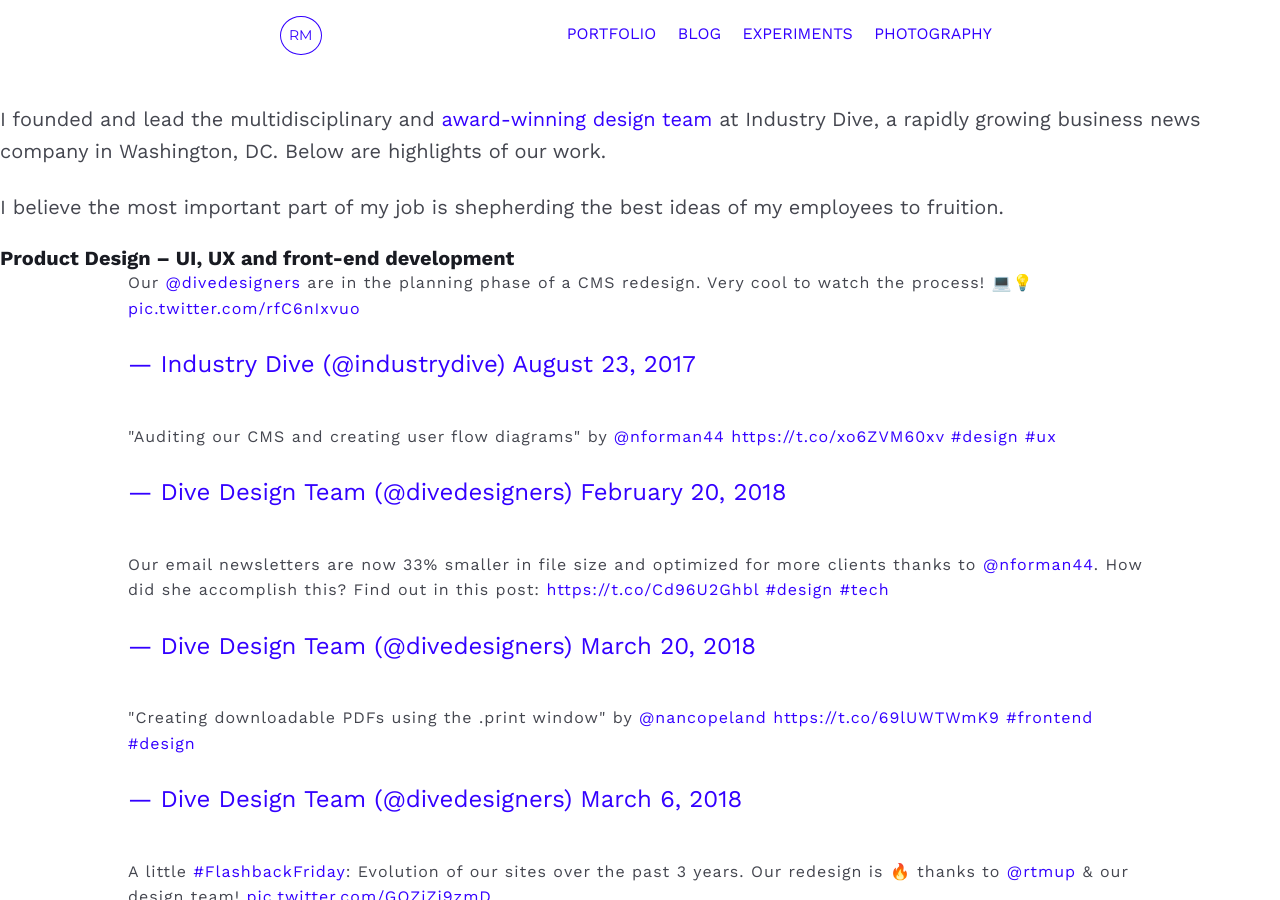
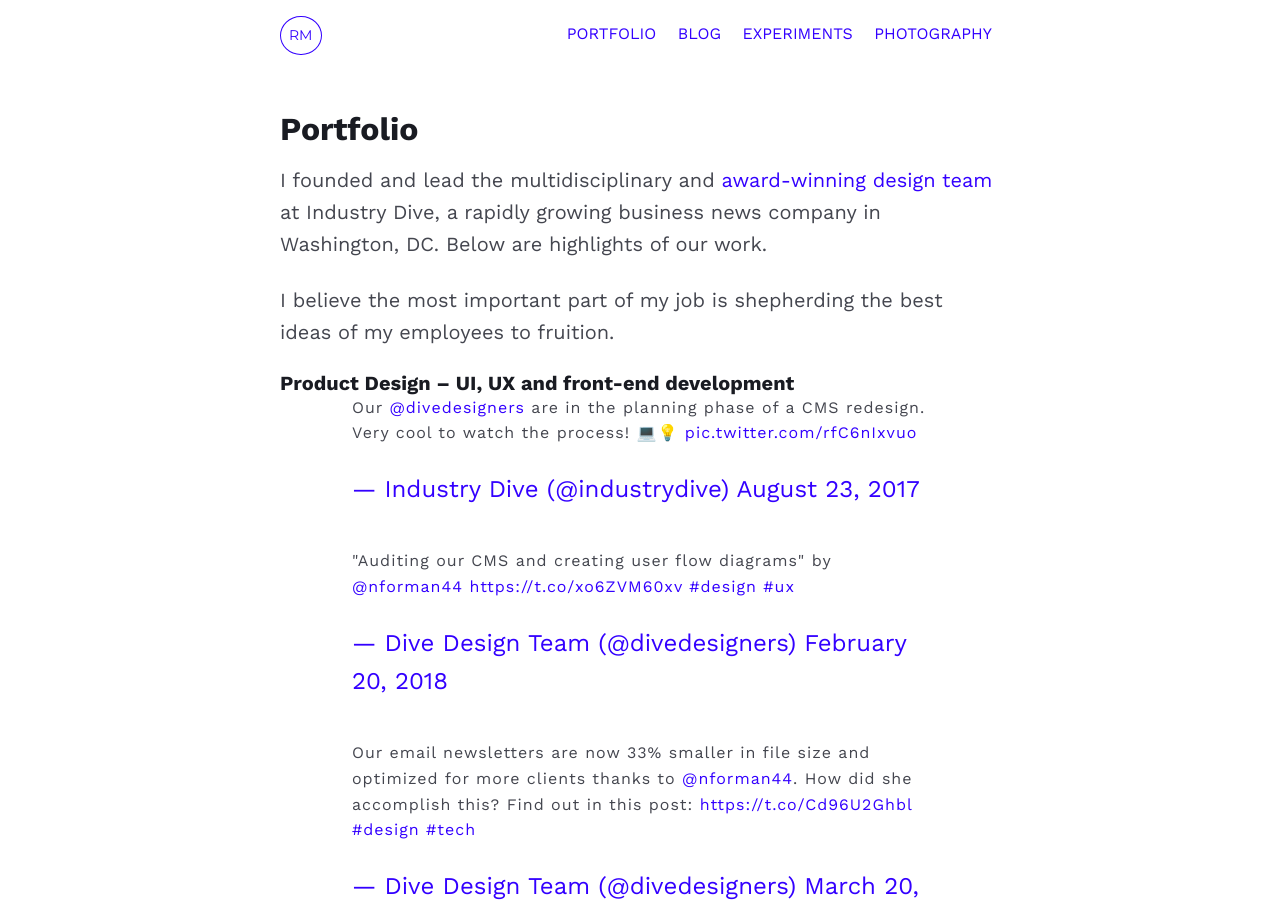
Before and after one commit to mcknightlabs/rtmup, a Jekyll site: the page built from portfolio.html, in a window 1280 px wide and 900 px high. Built offline with Jekyll 4.4.1, drawn with Linux system fonts in a browser that asks for light colours; comment, search, counter and statistics services are not loaded.

Commit message:
updates portfolio page

```diff
--- a/portfolio.html
+++ b/portfolio.html
@@ -7,6 +7,8 @@
 og_image: /media/img/about/mcknight_headshot.jpg
 og_type: website
 ---
+<section class="article-section">
+	<h1>Portfolio</h1>
 
 	<p>I founded and lead the multidisciplinary and <a href="https://www.industrydive.com/news/post/honoring-industry-dives-award-winning-design-leader/">award-winning</a> <a href="https://design.industrydive.com/">design team</a> at Industry Dive, a rapidly growing business news company in Washington, DC. Below are highlights of our work.</p>
 
@@ -79,5 +81,6 @@
 			<blockquote class="twitter-tweet" data-lang="en"><p lang="en" dir="ltr">Proud to be named #5 on <a href="https://twitter.com/washingtonpost?ref_src=twsrc%5Etfw">@washingtonpost</a>&#39;s <a href="https://twitter.com/hashtag/TopWorkplacesDC?src=hash&amp;ref_src=twsrc%5Etfw">#TopWorkplacesDC</a> 🏆and the youngest company across all categories! <a href="https://t.co/Itlc0ECe9D">https://t.co/Itlc0ECe9D</a> <a href="https://t.co/8JtCwbgevN">pic.twitter.com/8JtCwbgevN</a></p>&mdash; Industry Dive (@industrydive) <a href="https://twitter.com/industrydive/status/875730868513513472?ref_src=twsrc%5Etfw">June 16, 2017</a></blockquote>
 		</figure>
 	</div>
+</section>
 
 	<script async src="https://platform.twitter.com/widgets.js" charset="utf-8"></script>
```
Lines whose indentation alone changed are shown as unchanged.
